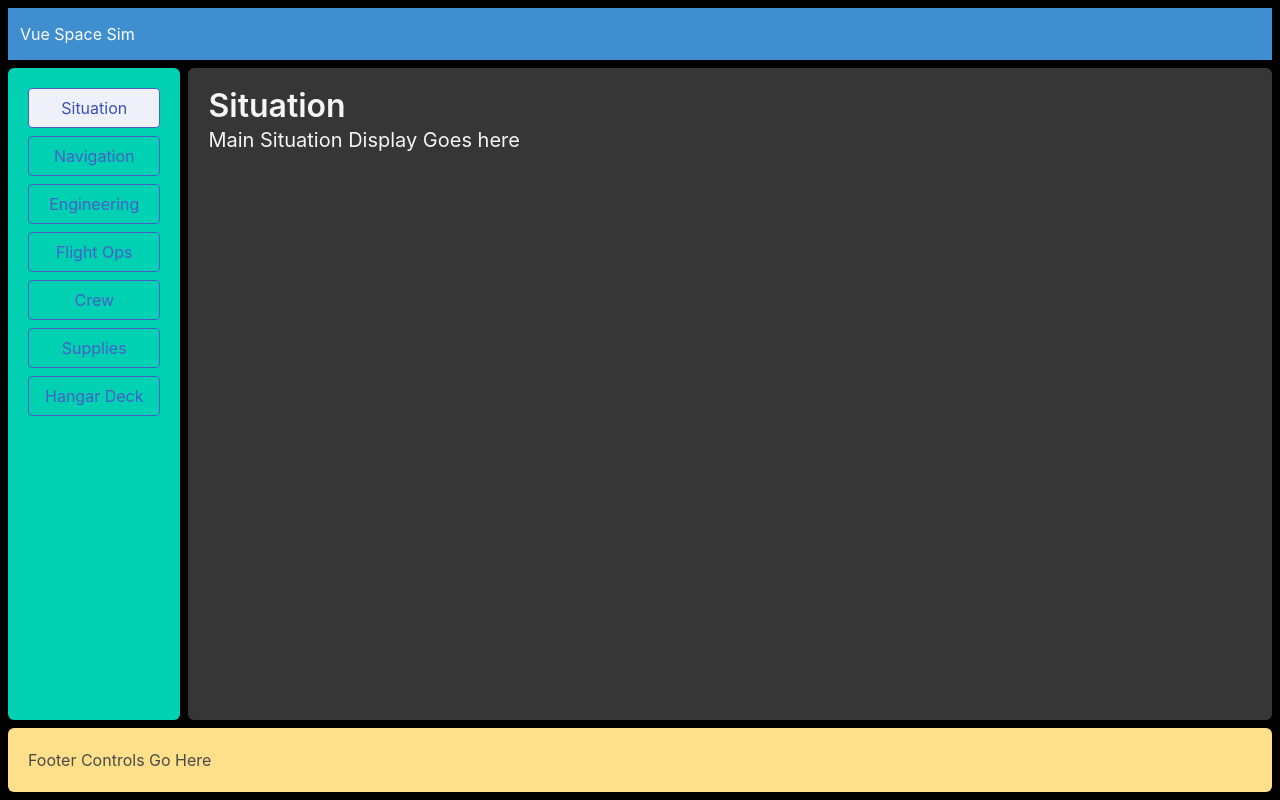
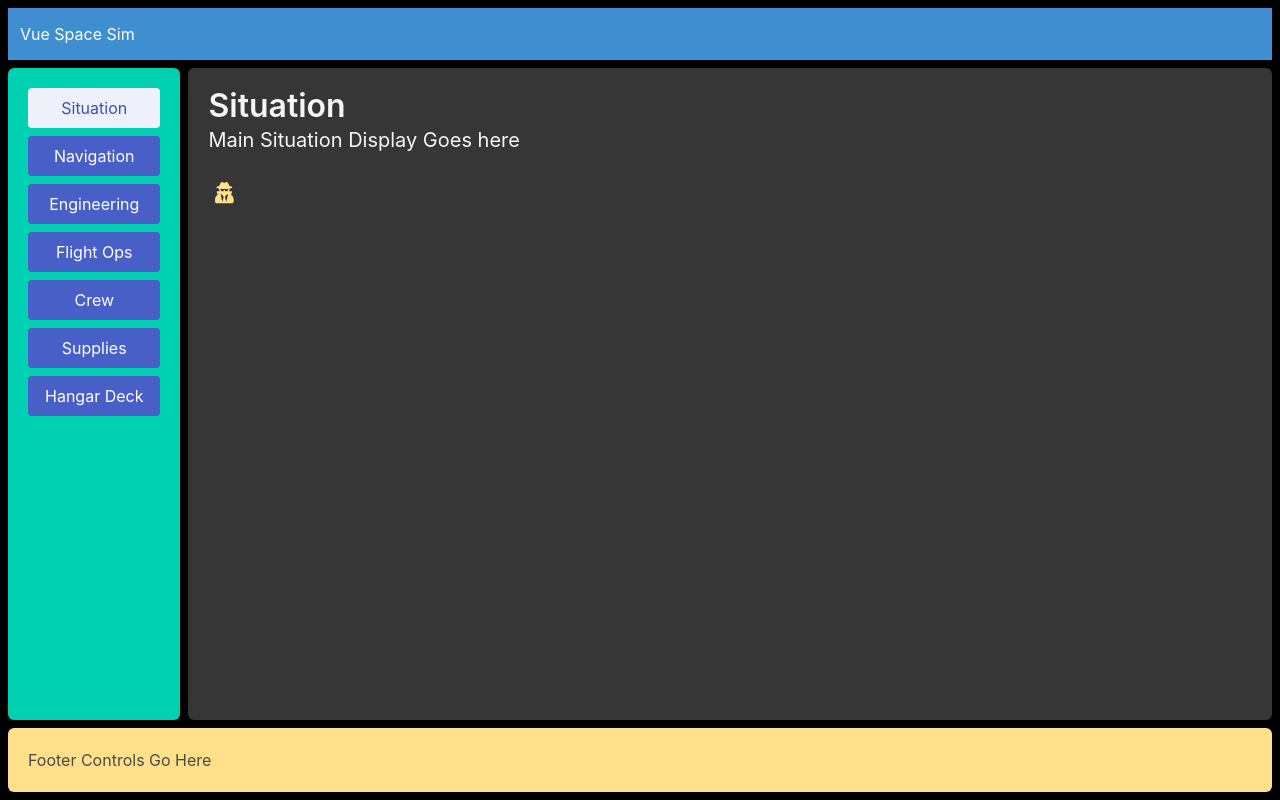
Before and after one commit to IntegerMan/vue-space-sim, a Vue app: page /situation in a window 1280 px wide. Built offline with nearby package versions, Linux system fonts and the light colour scheme.

Commit message:
Added Font Awesome support

```diff
--- a/package.json
+++ b/package.json
@@ -8,6 +8,9 @@
         "lint": "vue-cli-service lint"
     },
     "dependencies": {
+        "@fortawesome/fontawesome-svg-core": "^1.2.30",
+        "@fortawesome/free-solid-svg-icons": "^5.14.0",
+        "@fortawesome/vue-fontawesome": "^0.1.10",
         "core-js": "^3.6.5",
         "register-service-worker": "^1.7.1",
         "vue": "^2.6.11",
--- a/src/components/NavButton.vue
+++ b/src/components/NavButton.vue
@@ -1,5 +1,5 @@
 <template>
-    <router-link :to="to" class="button is-outlined is-link" exact-active-class="is-light" exact>
+    <router-link :to="to" class="button is-link" exact-active-class="is-light" exact>
         <slot />
     </router-link>
 </template>
--- a/src/main.js
+++ b/src/main.js
@@ -4,10 +4,18 @@ import './registerServiceWorker';
 import router from './router';
 import store from './store';
 
+// Font Awesome
+import { library } from '@fortawesome/fontawesome-svg-core';
+import { faUserSecret } from '@fortawesome/free-solid-svg-icons';
+import { FontAwesomeIcon } from '@fortawesome/vue-fontawesome';
+
+library.add(faUserSecret);
+Vue.component('font-awesome-icon', FontAwesomeIcon);
+
 Vue.config.productionTip = false;
 
 new Vue({
-  router,
-  store,
-  render: (h) => h(App),
+    router,
+    store,
+    render: h => h(App),
 }).$mount('#app');
--- a/src/views/Situation.vue
+++ b/src/views/Situation.vue
@@ -1,11 +1,14 @@
 <template>
-    <div class="hero">
+    <div class="has-text-light">
         <h1 class="title has-text-light">
             Situation
         </h1>
         <h2 class="subtitle has-text-light">
             Main Situation Display Goes here
         </h2>
+        <span class="icon has-text-warning is-medium">
+            <font-awesome-icon icon="user-secret" size="lg" />
+        </span>
     </div>
 </template>
 
```
Also changed, not shown: 1 other file (tests, documents, lock files or other folders).
